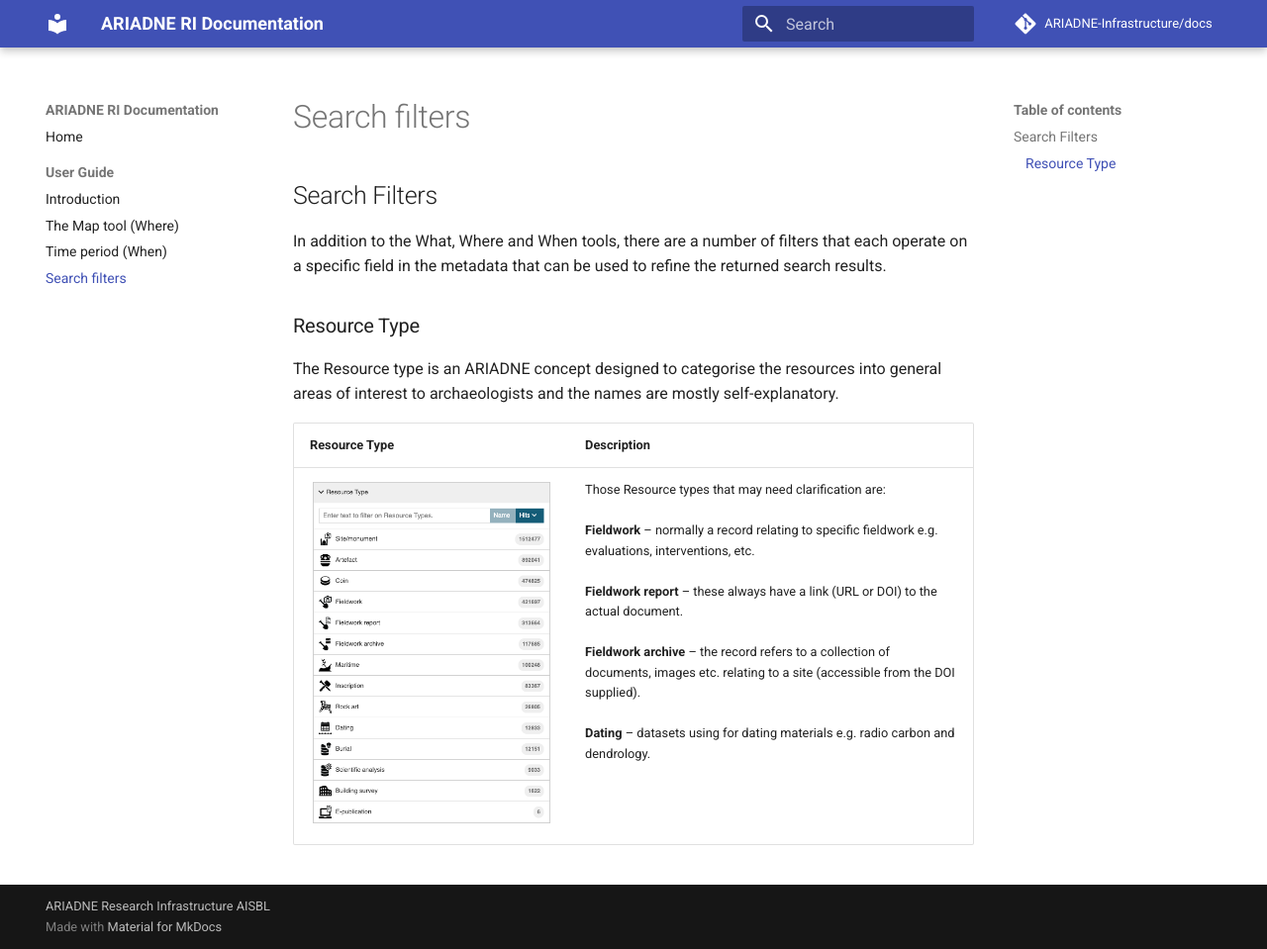
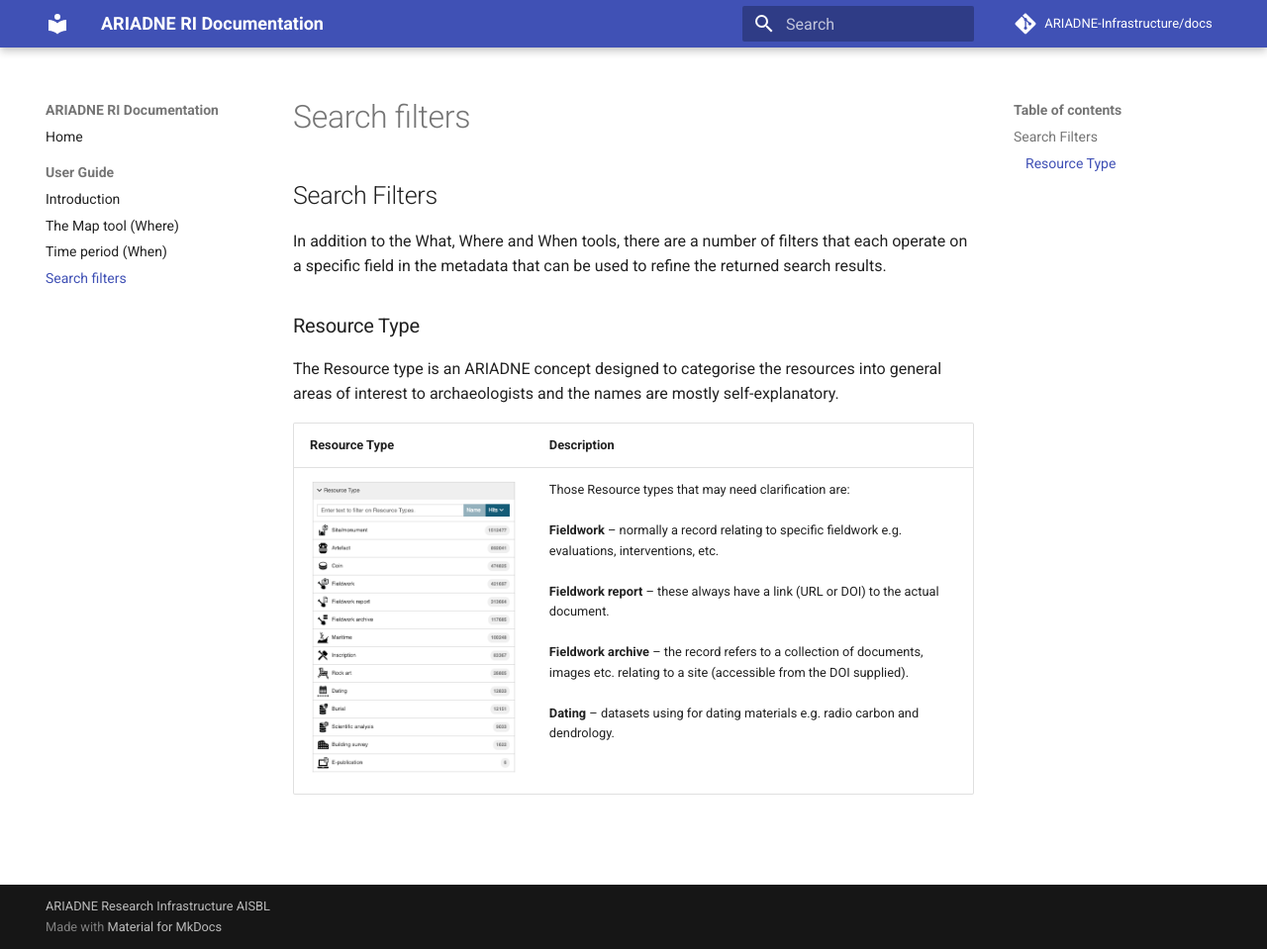
Before and after one commit to uoy-ads/hsds-data-catalogue-docs, an MkDocs documentation site: the page built from docs/Portal_User_Guide/Section-4_Search_Filters.md, in a window 1280 px wide and 959 px high. Shown: the whole window at 99% size. Built offline with MkDocs 1.6.1 and Material for MkDocs 9.7.7, drawn with Linux system fonts in a browser that asks for light colours; comment, search, counter and statistics services are not loaded.

Commit message:
Update Section-4_Search_Filters.md

```diff
--- a/docs/Portal_User_Guide/Section-4_Search_Filters.md
+++ b/docs/Portal_User_Guide/Section-4_Search_Filters.md
@@ -8,4 +8,4 @@
 
 | Resource Type | Description |
 | ----------- | ----------- |
-| ![image](../assets/21-Resource-types.png) | Those Resource types that may need clarification are: <Br><Br>**Fieldwork** – normally a record relating to specific fieldwork e.g. evaluations, interventions, etc. <Br><Br>**Fieldwork report** – these always have a link (URL or DOI) to the actual document.<Br><Br>**Fieldwork archive** – the record refers to a collection of documents, images etc. relating to a site (accessible from the DOI supplied).<Br><Br>**Dating** – datasets using for dating materials e.g. radio carbon and dendrology. |
+| ![image](../assets/21-Resource-types.png){ width="350" } | Those Resource types that may need clarification are: <Br><Br>**Fieldwork** – normally a record relating to specific fieldwork e.g. evaluations, interventions, etc. <Br><Br>**Fieldwork report** – these always have a link (URL or DOI) to the actual document.<Br><Br>**Fieldwork archive** – the record refers to a collection of documents, images etc. relating to a site (accessible from the DOI supplied).<Br><Br>**Dating** – datasets using for dating materials e.g. radio carbon and dendrology. |
```
